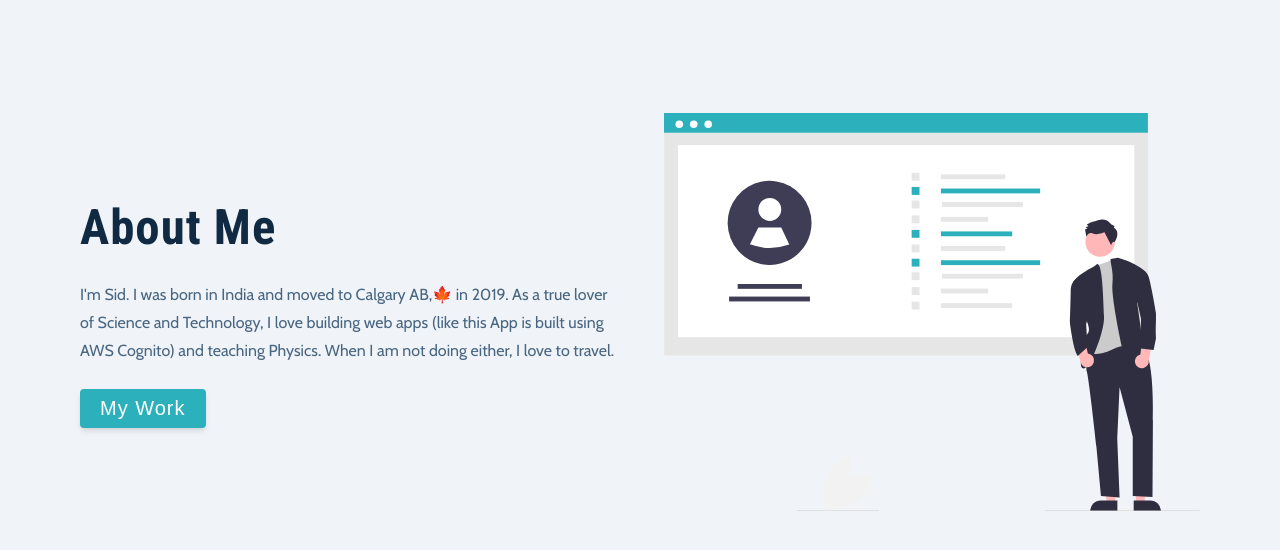
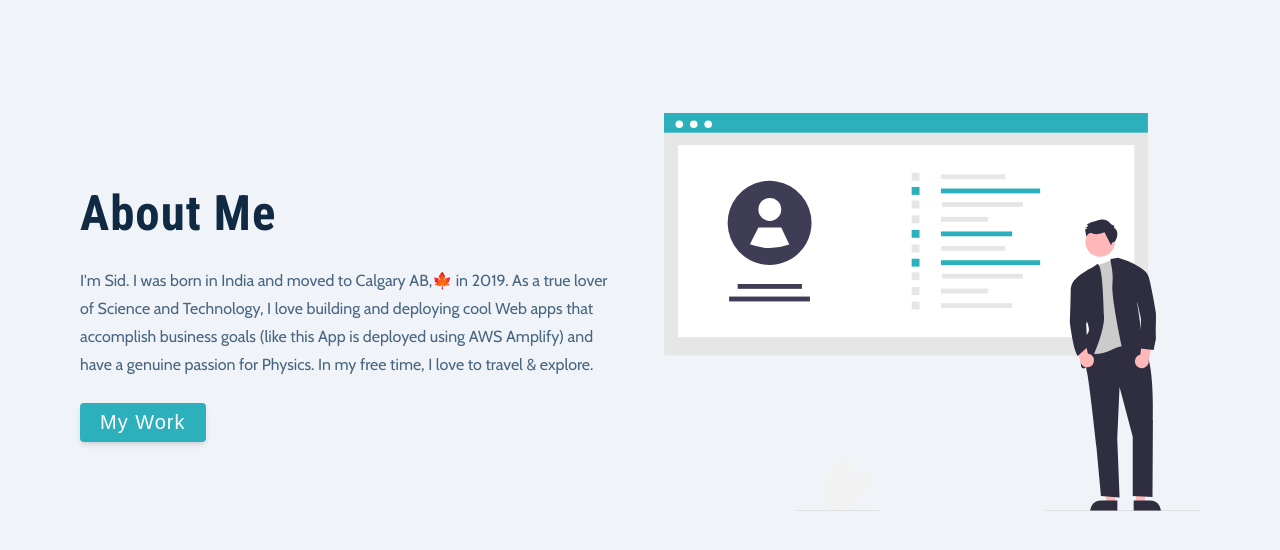
Before and after one commit to sidchopp/aws-amplify-static-website, a React (Create React App) app: page / in a window 1280 px wide. Shown: the top 550 px of the page. Built offline with nearby package versions, Linux system fonts and the light colour scheme.

Commit message:
About me desc modified

```diff
--- a/src/components/Landingpage.js
+++ b/src/components/Landingpage.js
@@ -9,7 +9,7 @@ const Landingpage = () => {
           About Me
         </h1>
         <p>
-          I'm Sid. I was born in India and moved to Calgary AB,🍁 in 2019. As a true lover of Science and Technology, I love building web apps (like this App is built using AWS Cognito) and teaching Physics. When I am not doing either, I love to travel.
+          I'm Sid. I was born in India and moved to Calgary AB,🍁 in 2019. As a true lover of Science and Technology, I love building and deploying cool Web apps that accomplish business goals (like this App is deployed using AWS Amplify) and have a genuine passion for Physics. In my free time, I love to travel & explore.
         </p>
         <a href='https://sid-projects.netlify.app/' target="_blank" rel="noreferrer">
           <button
```
